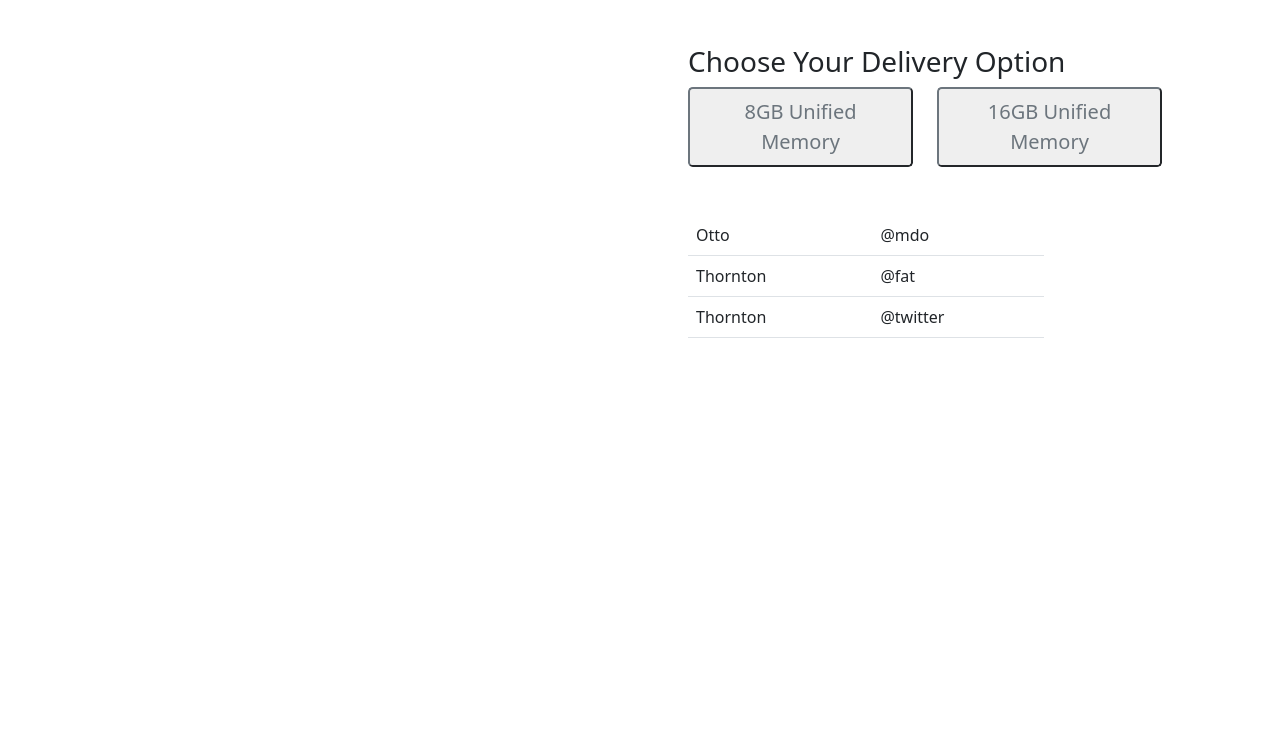
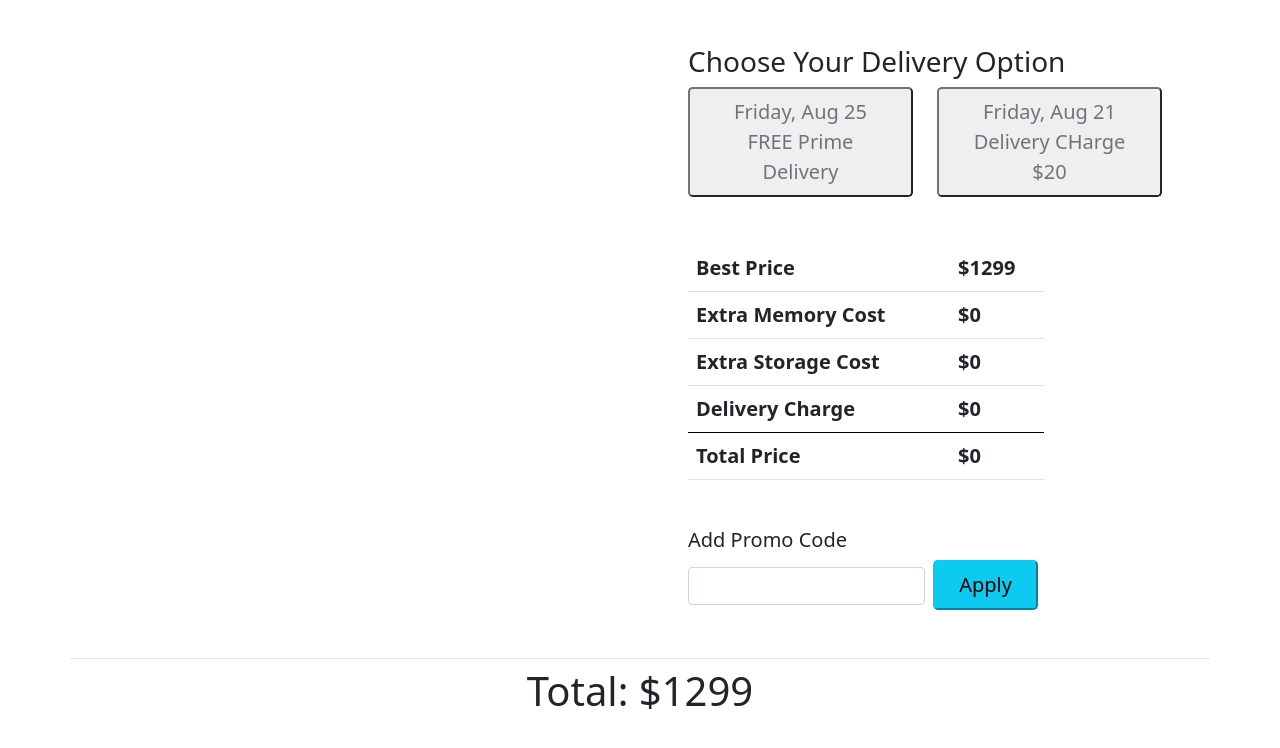
Before and after one commit to asif-iqbal-munna/macbook-pro, a plain HTML site: page index.html in a window 1280 px wide. Shown: the part 830-1578 px from the top of the page. Before the commit the page ends 1280 px from the top, so only its background shows below. Drawn offline with nearby package versions, Linux system fonts and the light colour scheme.

Commit message:
design part is complited

```diff
--- a/index.html
+++ b/index.html
@@ -11,7 +11,7 @@
 <body>
     <section class="my-5 text-dark">
         <div class="container">
-            <div class="row">
+            <div class="row" style="border-bottom: 1px solid #DEE2E6;">
                 <div class="col-lg-6 p-5">
                     <img src="images/mac.png" class="img-fluid" alt="">
                 </div>
@@ -44,32 +44,48 @@
                     <div class="mt-5">
                         <h3 class="">Choose Your Delivery Option</h3>
                         <div class="row">
-                            <div class="col-lg-6"><button class="btn-outline-secondary fs-5 rounded-3 py-2 px-4">8GB Unified Memory</button></div>
-                            <div class="col-lg-6"><button class="btn-outline-secondary fs-5 rounded-3 py-2 px-4">16GB Unified Memory</button></div>
+                            <div class="col-lg-6"><button class="btn-outline-secondary fs-5 rounded-3 py-2 px-4 text-capitalize">Friday, Aug 25 FREE Prime Delivery</button></div>
+                            <div class="col-lg-6"><button class="btn-outline-secondary fs-5 rounded-3 py-2 px-4 text-capitalize">Friday, Aug 21 Delivery CHarge $20</button></div>
                         </div>
                     </div>
 
                     <div class="mt-5 w-75">
-                        <table class="table">
+                        <table class="table fs-5 fw-bold text-capitalize">
                             <tbody>
                                 <tr>
-                                    <td>Otto</td>
-                                    <td>@mdo</td>
+                                    <td>Best Price</td>
+                                    <td>$<span>1299</span>
+                                    </td>
                                 </tr>
                                 <tr>
-                                    <td>Thornton</td>
-                                    <td>@fat</td>
+                                    <td>Extra Memory Cost</td>
+                                    <td>$<span>0</span></td>
                                 </tr>
                                 <tr>
-                                    <td>Thornton</td>
-                                    <td>@twitter</td>
+                                    <td>Extra Storage Cost</td>
+                                    <td>$<span>0</span></td>
+                                </tr>
+                                <tr style="border-bottom-color: black;">
+                                    <td>Delivery Charge</td>
+                                    <td>$<span>0</span></td>
+                                </tr>
+                                <tr>
+                                    <td>Total Price</td>
+                                    <td>$<span>0</span></td>
                                 </tr>
                             </tbody>
                         </table>
                     </div>
 
+                    <div class="mt-5">
+                        <h5 class="text-capitalize">Add Promo Code</h5>
+                        <input type="text" class="form-control w-50 d-inline">
+                        <button class="btn-info fs-5 rounded-3 py-2 px-4 text-capitalize ms-1">Apply</button>
+                    </div>
+
                 </div>
             </div>
+            <h2 class="fs-1 text-center mt-2">Total: $<span>1299</span></h2>
         </div>
     </section>
     <script src="js/app.js"></script>
```
